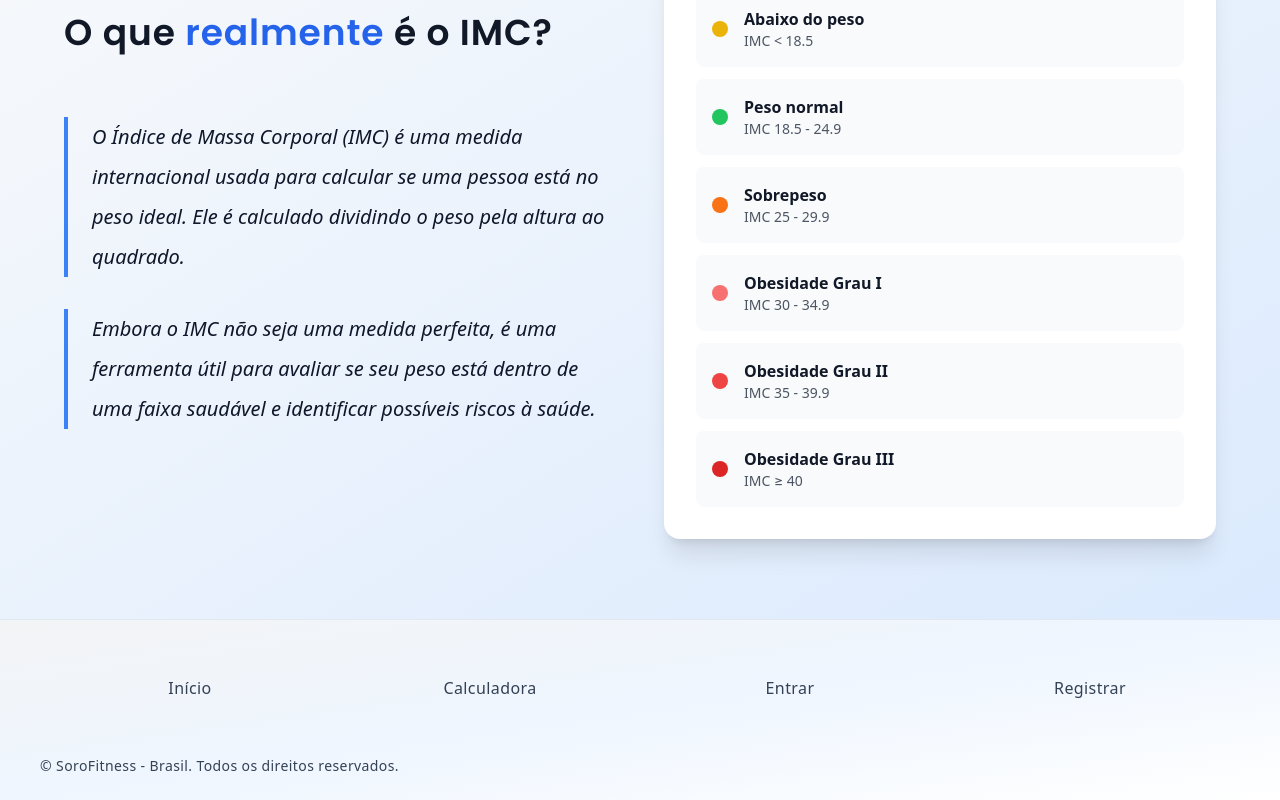
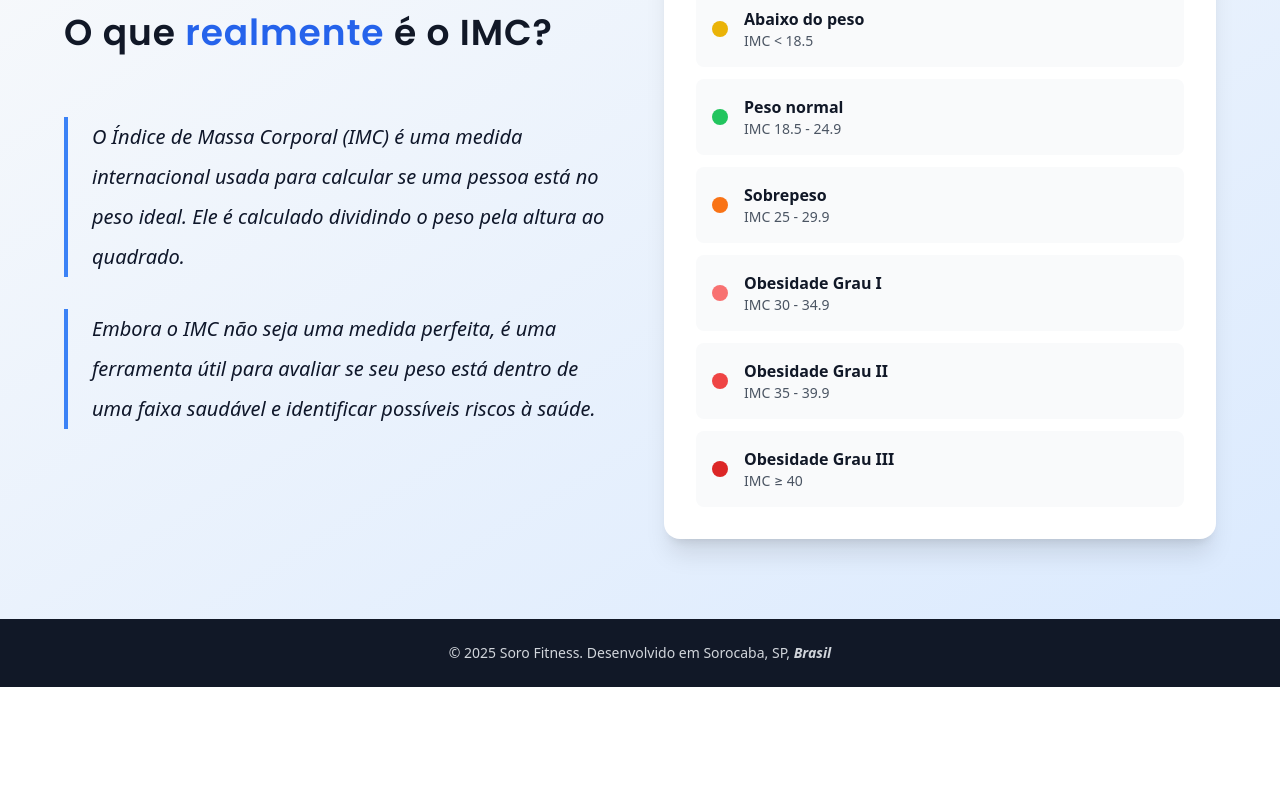
Before and after one commit to gustahxn/CalcImc, a React (Vite) app in the folder calcImc/: page / in a window 1280 px wide. Shown: the part 1120-1920 px from the top of the page. After the commit the page ends 1807 px from the top, so only its background shows below. Built offline with nearby package versions, Linux system fonts and the light colour scheme; no server answers.

Commit message:
Feat: Novo footer

```diff
--- a/calcImc/src/components/Footer.jsx
+++ b/calcImc/src/components/Footer.jsx
@@ -1,34 +1,11 @@
-import React, { useState } from "react";
-import { Link } from "react-router-dom";
-import { auth } from "../firebaseConfig";
-import { onAuthStateChanged, signOut } from "firebase/auth";
 const Footer = () => {
   return (
-    <footer className="tracking-wide bg-gradient-to-br from-gray-100 via-blue-50 to-white pt-2 pb-2 px-10 border-t border-slate-200">
-      <div className="max-w-screen-xl mx-auto text-center justify-center items-center">
-        <div className="grid grid-cols-1 sm:grid-cols-2 lg:grid-cols-4 pt-12">
-          <div>
-            <Link to="/" className="text-slate-700 font-medium text-base mb-2">Início</Link>
-          </div>
-
-          <div>
-            <Link to="/calculator" className="text-slate-700 font-medium text-base mb-2">Calculadora</Link>
-          </div>
-
-          <div>
-            <Link to="/login" className="text-slate-700 font-medium text-base mb-2">Entrar</Link>
-          </div>
-
-          <div>
-            <Link to="/signup" className="text-slate-700 font-medium text-base mb-2">Registrar</Link>
-          </div>
-        </div>
-
-        <div className="text-left border-gray-700 mb-4 pt-6 mt-8">
-          <p className="text-slate-700 text-sm">
-            © SoroFitness - Brasil. Todos os direitos reservados.
-          </p>
-        </div>
+    <footer className="bg-gray-900 text-gray-300 py-6 px-6">
+      <div className="max-w-6xl mx-auto text-center">
+        <p className="text-sm">
+          © 2025 Soro Fitness. Desenvolvido em Sorocaba, SP,{" "}
+          <span className="italic font-bold">Brasil</span>
+        </p>
       </div>
     </footer>
   );
```
